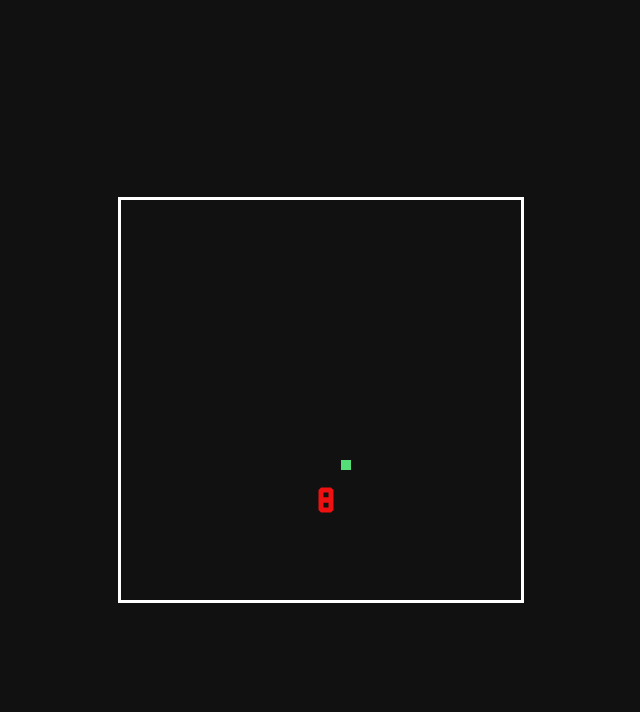
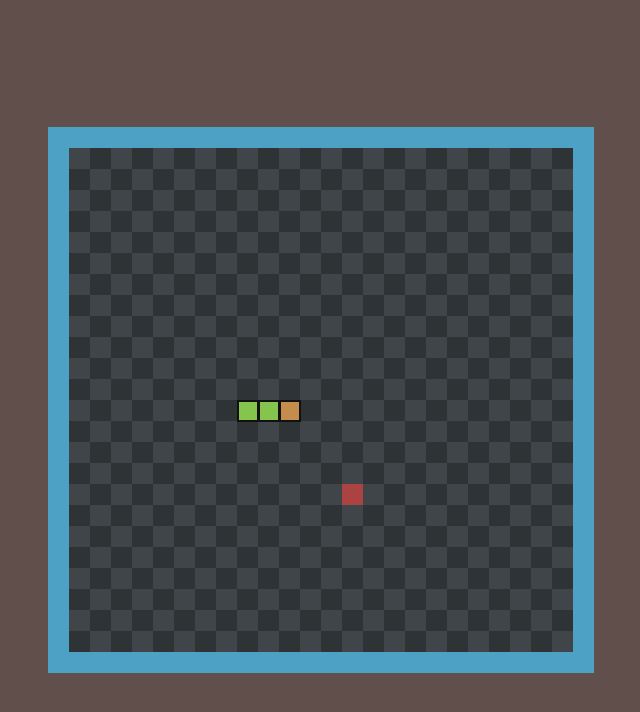
Before and after one commit to bascioTOja/javascript-snake, a plain HTML site: page index.html in a window 1280 px wide. Shown: the whole page, without its empty margins (319-959 px from the left). Drawn offline with Linux system fonts and the light colour scheme.

Commit message:
Revamp style

```diff
--- a/index.html
+++ b/index.html
@@ -9,7 +9,7 @@
     <link rel="stylesheet" href="style.css">
 </head>
 <body>
-    <canvas id="canvas" width="400" height="400"></canvas>
+    <canvas id="canvas" width="504" height="504"></canvas>
 
     <script src="script.js"></script>
 </body>
--- a/script.js
+++ b/script.js
@@ -1,40 +1,41 @@
-(function() {
+(function () {
     let canvas;
     let context2d;
-    const wallSize = 10;
+    const wallSize = 21;
     let snake = [];
-    let food = {x: 0, y: 0, color: '#5d7'};
-    let dx = 0;
-    let dy = wallSize;
+    let food = {x: 0, y: 0, color: '#ab4343'};
+    let dx = wallSize;
+    let dy = 0;
 
-    function getRandomInt(max) {
-        return Math.floor(Math.random() * max);
+    function initSnake(length) {
+        snake = [];
+        for (let i = 0; i < length; i++) {
+            let x = Math.floor(canvas.width * 0.25) - i * wallSize;
+            let y = canvas.height / 2;
+            snake.push({x: x, y: y});
+        }
     }
 
-    function drawRectRandomColor(x, y, width, height) {
-        context2d.fillStyle = `rgb(${getRandomInt(255)}, ${getRandomInt(255)}, ${getRandomInt(255)})`;
-        context2d.fillRect(x, y, width, height);
-    }
+    function drawMap() {
+        const widthTiles = Math.floor(canvas.width / wallSize);
+        const heightTiles = Math.floor(canvas.height / wallSize);
 
-    function clearCanvas() {
-        context2d.fillStyle = '#111';
-        context2d.fillRect(0, 0, canvas.width, canvas.height);
-    }
-
-    function makeSnake(length) {
-        for (let i = 0; i < length; i++) {
-            let x = canvas.width / 2 + i * wallSize;
-            let y = canvas.height / 2;
-            snake.push({x:x, y:y});
+        for (let y = 0; y < heightTiles; y++) {
+            for (let x = 0; x < widthTiles; x++) {
+                context2d.fillStyle = (x % 2) !== (y % 2) ? '#2e3336' : '#3f4549';
+                context2d.fillRect(x * wallSize, y * wallSize, wallSize, wallSize);
+            }
         }
     }
 
     function drawSnake() {
-        snake.forEach(function(segment) {
-            context2d.strokeStyle = '#e11';
-            context2d.lineWidth = 5;
-            context2d.lineJoin = 'bevel';
-            context2d.strokeRect(segment.x, segment.y, wallSize, wallSize);
+        snake.forEach(function (segment, index) {
+            context2d.fillStyle = index === 0 ? '#c48d4d' : '#85c44d';
+            context2d.fillRect(segment.x, segment.y, wallSize, wallSize);
+
+            context2d.strokeStyle = '#111';
+            context2d.lineWidth = 2;
+            context2d.strokeRect(segment.x + 1, segment.y + 1, wallSize - 1, wallSize - 1);
         });
     }
 
@@ -44,19 +45,20 @@
     }
 
     function resetGame() {
-        snake = [];
+        dx = wallSize;
+        dy = 0;
+        initSnake(3);
         randomFood();
-        makeSnake(2);
     }
 
     function moveSnake() {
         let headX = snake[0].x + dx;
         let headY = snake[0].y + dy;
-        snake.unshift({x:headX, y:headY});
+        snake.unshift({x: headX, y: headY});
         snake.pop();
     }
 
-    function  keyDown(event) {
+    function keyDown(event) {
         switch (event.keyCode) {
             case 37: // ←
             case 65: // a
@@ -83,7 +85,7 @@
 
     function checkWallCollision() {
         const head = snake[0];
-        if(head.x > (canvas.width - wallSize) || head.x < 0 || head.y > (canvas.height - wallSize) || head.y < 0) {
+        if (head.x > (canvas.width - wallSize) || head.x < 0 || head.y > (canvas.height - wallSize) || head.y < 0) {
             resetGame();
         }
     }
@@ -122,15 +124,15 @@
 
         resetGame();
 
-        setInterval(function() {
-            clearCanvas();
+        setInterval(function () {
+            drawMap();
             moveSnake();
             checkWallCollision();
             checkSelfCollision();
             checkFoodCollision();
             drawFood();
             drawSnake();
-        }, 100);
+        }, 125);
     }
 
     window.onload = startApp;
--- a/style.css
+++ b/style.css
@@ -9,11 +9,11 @@ body {
     justify-content: center;
     align-items: center;
     min-height: 100vh;
-    background-color: #111;
+    background-color: #614f4b;
 }
 
 canvas {
-    border: 3px solid white;
+    border: 21px solid #4da1c4;
     margin-left: auto;
     margin-right: auto;
 }
```
